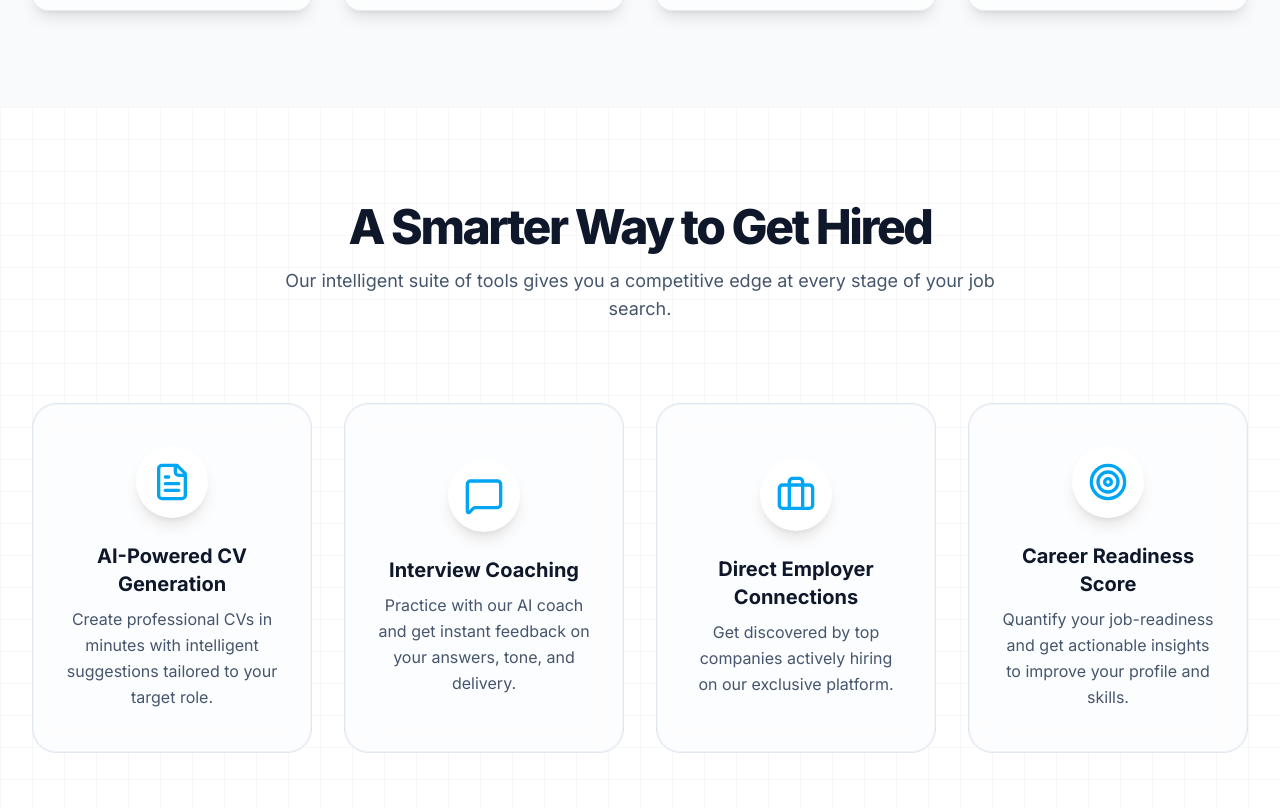
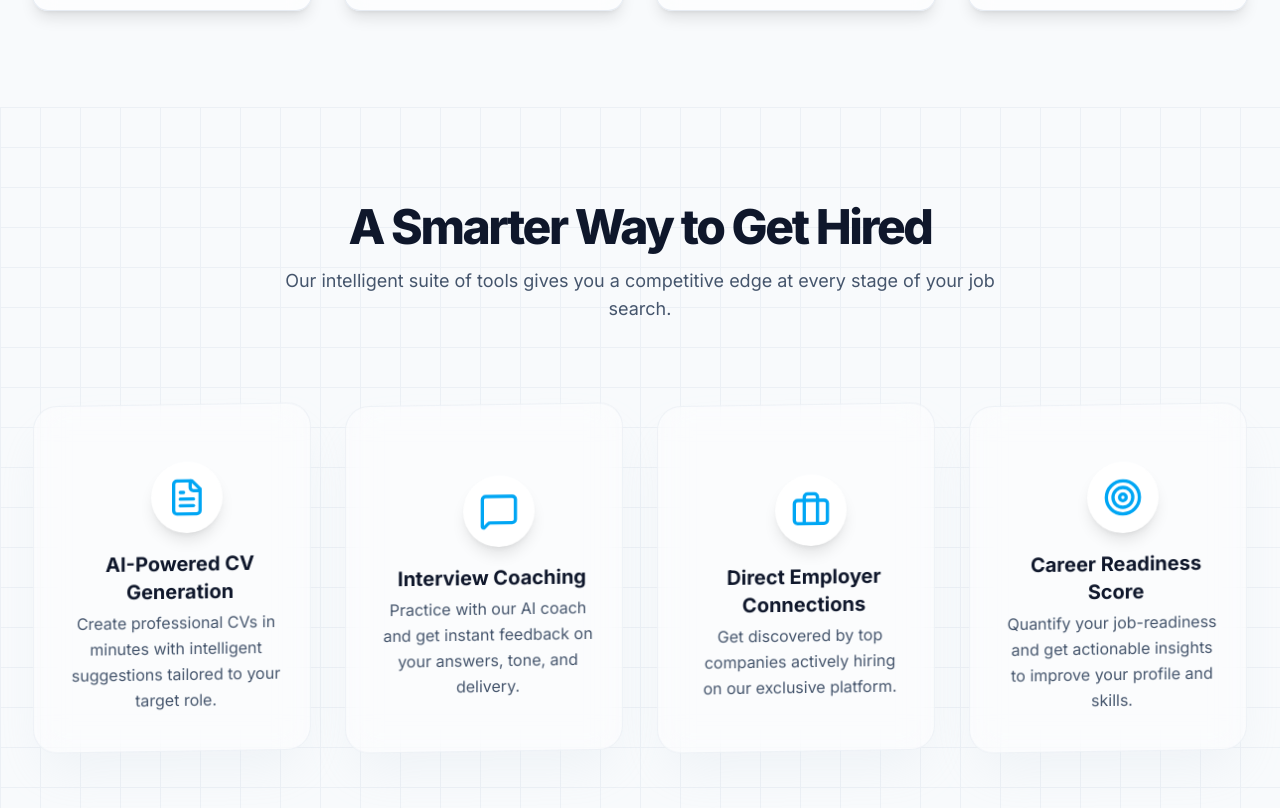
Before and after one commit to katmafalela/jobspark, a Next.js app: page / in a window 1280 px wide. Shown: the part 1217-2025 px from the top of the page. Built offline with nearby package versions, Linux system fonts and the light colour scheme.

Commit message:
Updated Features.tsx

```diff
--- a/src/components/sections/Features.tsx
+++ b/src/components/sections/Features.tsx
@@ -1,6 +1,6 @@
 "use client";
 
-import { motion } from "framer-motion";
+import { motion, useMotionValue, useTransform } from "framer-motion";
 import { FileText, MessageSquare, Briefcase, Target } from "lucide-react";
 import React from "react";
 
@@ -21,50 +21,85 @@ const itemVariants = {
   },
 };
 
-// --- NEW Interactive Feature Card with Animated Border ---
-const FeatureCard = ({ feature }: { feature: any }) => {
+// --- NEW Multi-Layered Interactive Parallax Card ---
+const InteractiveFeatureCard = ({ feature }: { feature: any }) => {
+    const cardRef = React.useRef<HTMLDivElement>(null);
+    const mouseX = useMotionValue(0);
+    const mouseY = useMotionValue(0);
+
+    const handleMouseMove = (e: React.MouseEvent<HTMLDivElement>) => {
+        if (!cardRef.current) return;
+        const { left, top, width, height } = cardRef.current.getBoundingClientRect();
+        mouseX.set(e.clientX - left);
+        mouseY.set(e.clientY - top);
+    };
+
+    const handleMouseLeave = () => {
+        mouseX.set(0);
+        mouseY.set(0);
+    };
+
+    // Parallax transformations for inner elements
+    const iconX = useTransform(mouseX, [0, 300], [15, -15]);
+    const iconY = useTransform(mouseY, [0, 380], [15, -15]);
+    const titleX = useTransform(mouseX, [0, 300], [8, -8]);
+    const titleY = useTransform(mouseY, [0, 380], [8, -8]);
+    const textX = useTransform(mouseX, [0, 300], [4, -4]);
+    const textY = useTransform(mouseY, [0, 380], [4, -4]);
+
+    // 3D Tilt for the card itself
+    const rotateX = useTransform(mouseY, [0, 380], [-7, 7]);
+    const rotateY = useTransform(mouseX, [0, 300], [7, -7]);
+
+    // Dynamic glow effect
+    const glowX = useTransform(mouseX, [0, 300], [-100, 400]);
+    const glowY = useTransform(mouseY, [0, 380], [-100, 480]);
+
+
     return (
         <motion.div
+            ref={cardRef}
             variants={itemVariants}
-            className="relative w-full aspect-[4/5] p-px rounded-3xl overflow-hidden
-                       bg-slate-100 border border-slate-200
-                       hover:bg-white hover:border-transparent transition-colors duration-500"
+            onMouseMove={handleMouseMove}
+            onMouseLeave={handleMouseLeave}
+            style={{ rotateX, rotateY, perspective: 1000 }}
+            className="group relative w-full aspect-[4/5] p-8 rounded-3xl overflow-hidden
+                       bg-white/40 backdrop-blur-lg
+                       border border-slate-200/50 shadow-2xl shadow-slate-300/20"
         >
-             {/* This inner div is for the main content styling */}
-             <div className="relative z-10 w-full h-full bg-white/80 backdrop-blur-md rounded-[23px] p-8 text-center flex flex-col items-center justify-center">
+            <motion.div
+                className="absolute inset-0 z-0 opacity-0 group-hover:opacity-100 transition-opacity duration-300"
+                style={{
+                    x: glowX,
+                    y: glowY,
+                    background: "radial-gradient(circle, #0ea5e966, transparent 50%)",
+                }}
+            />
 
-                {/* The "Comet" that orbits on hover */}
+            <div className="relative z-10 flex flex-col items-center justify-center text-center h-full">
                 <motion.div
-                    className="absolute -z-10 w-40 h-40 opacity-0 group-hover:opacity-100"
-                    style={{
-                        background: 'radial-gradient(circle, #0ea5e9, transparent 35%)',
-                        top: '-50px',
-                        left: '-50px',
-                    }}
-                    whileHover={{
-                        opacity: [0.5, 1, 0.5],
-                        x: [0, 230, 230, 0, 0],
-                        y: [0, 0, 260, 260, 0],
-                        transition: {
-                            duration: 4,
-                            repeat: Infinity,
-                            ease: "linear"
-                        }
-                    }}
-                />
-
-                <motion.div
+                    style={{ x: iconX, y: iconY }}
                     className="p-4 bg-white rounded-full mb-6 shadow-lg"
-                    whileHover={{ scale: 1.1 }}
+                    transition={{ type: "spring", stiffness: 350, damping: 15 }}
                 >
                     <feature.icon className="w-10 h-10 text-sky-500" />
                 </motion.div>
-                <h3 className="text-xl font-bold text-slate-900 mb-2">
+
+                <motion.h3
+                    style={{ x: titleX, y: titleY }}
+                    className="text-xl font-bold text-slate-900 mb-2"
+                    transition={{ type: "spring", stiffness: 350, damping: 15 }}
+                >
                     {feature.title}
-                </h3>
-                <p className="text-slate-600 leading-relaxed max-w-xs">
+                </motion.h3>
+
+                <motion.p
+                    style={{ x: textX, y: textY }}
+                    className="text-slate-600 leading-relaxed max-w-xs"
+                    transition={{ type: "spring", stiffness: 350, damping: 15 }}
+                >
                     {feature.description}
-                </p>
+                </motion.p>
             </div>
         </motion.div>
     );
@@ -80,9 +115,9 @@ export const Features = () => {
   ];
 
   return (
-    <section className="py-24 bg-white relative">
+    <section className="py-24 bg-slate-50 relative">
         {/* Background Grid */}
-        <div className="absolute inset-0 z-0 bg-[linear-gradient(to_right,#f0f0f0_1px,transparent_1px),linear-gradient(to_bottom,#f0f0f0_1px,transparent_1px)] bg-[size:2rem_2rem] opacity-50" />
+        <div className="absolute inset-0 z-0 bg-[linear-gradient(to_right,#e2e8f0_1px,transparent_1px),linear-gradient(to_bottom,#e2e8f0_1px,transparent_1px)] bg-[size:2.5rem_2.5rem] opacity-50" />
 
         <div className="max-w-7xl mx-auto px-4 sm:px-6 lg:px-8 relative z-10">
             <motion.div
@@ -105,10 +140,10 @@ export const Features = () => {
                 initial="hidden"
                 whileInView="visible"
                 viewport={{ once: true, amount: 0.1 }}
-                className="grid sm:grid-cols-2 md:grid-cols-4 gap-8 group" // Add group here
+                className="grid sm:grid-cols-2 md:grid-cols-4 gap-8"
             >
             {features.map((feature) => (
-                <FeatureCard key={feature.title} feature={feature} />
+                <InteractiveFeatureCard key={feature.title} feature={feature} />
             ))}
             </motion.div>
         </div>
```
